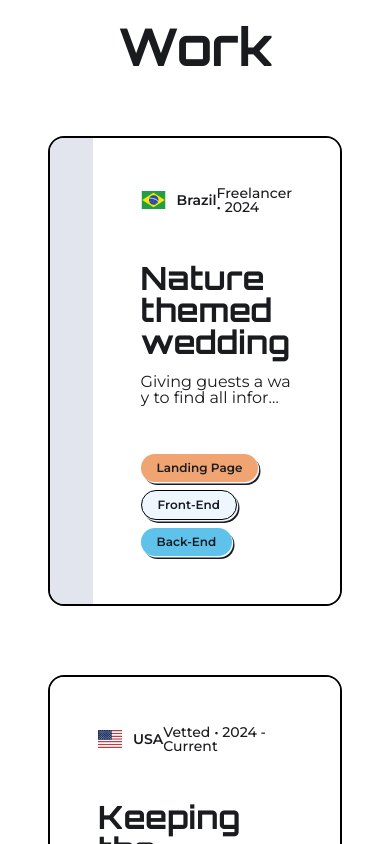
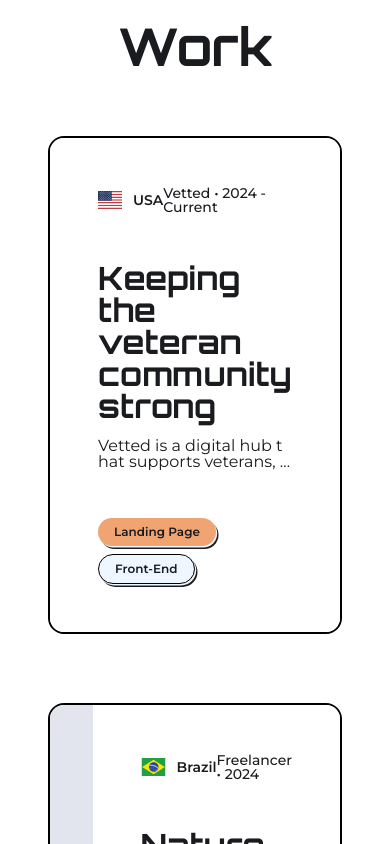
Before and after one commit to Augusto-DF/portfolio, a React (Create React App) app: page / in a window 390 px wide. Shown: the part 1160-2004 px from the top of the page. Built offline with nearby package versions, Linux system fonts and the light colour scheme.

Commit message:
feat: Add home page's hero tablet version

```diff
--- a/src/views/home/constants.ts
+++ b/src/views/home/constants.ts
@@ -4,15 +4,8 @@
 
 /* TODO: Centralize all href paths on utils file */
 
-export const HOME_WORKS_CARD_LIST: Array<WorkCardProps> = [{
-    country: 'brazil',
-    company: 'Freelancer',
-    duration: ['2024'],
-    title: 'Nature themed wedding',
-    description: 'Giving guests a way to find all information about their wedding.',
-    tags: [{tier: 'ultimate', label: 'Landing page'}, {tier: 'rare', label: 'Front-end'}, {tier: 'legend', label: 'Back-end'}],
-    href: '/projects/wedding'
-}, {
+export const HOME_WORKS_CARD_LIST: Array<WorkCardProps> = [
+    {
         country: 'usa',
         company: 'Vetted',
         duration: ['2024', 'Current'],
@@ -21,4 +14,14 @@
         tags: [{tier: 'ultimate', label: 'Landing page'}, {tier: 'rare', label: 'Front-end'}],
         inverse: true,
         href: '/projects/vetted'
-}]
+    },
+    {
+        country: 'brazil',
+        company: 'Freelancer',
+        duration: ['2024'],
+        title: 'Nature themed wedding',
+        description: 'Giving guests a way to find all information about their wedding.',
+        tags: [{tier: 'ultimate', label: 'Landing page'}, {tier: 'rare', label: 'Front-end'}, {tier: 'legend', label: 'Back-end'}],
+        href: '/projects/wedding'
+    },
+]
--- a/src/views/home/styles.module.scss
+++ b/src/views/home/styles.module.scss
@@ -73,6 +73,16 @@
     }
 }
 
+@include md-viewport {
+    .hero {
+        gap: 0;
+        justify-content: space-between;
+        .presentationContainer {
+            min-width: 26.5rem;
+        }
+    }
+}
+
 @include sm-viewport {
     .hero {
         flex-direction: column;
```
Lines whose indentation alone changed are shown as unchanged.
